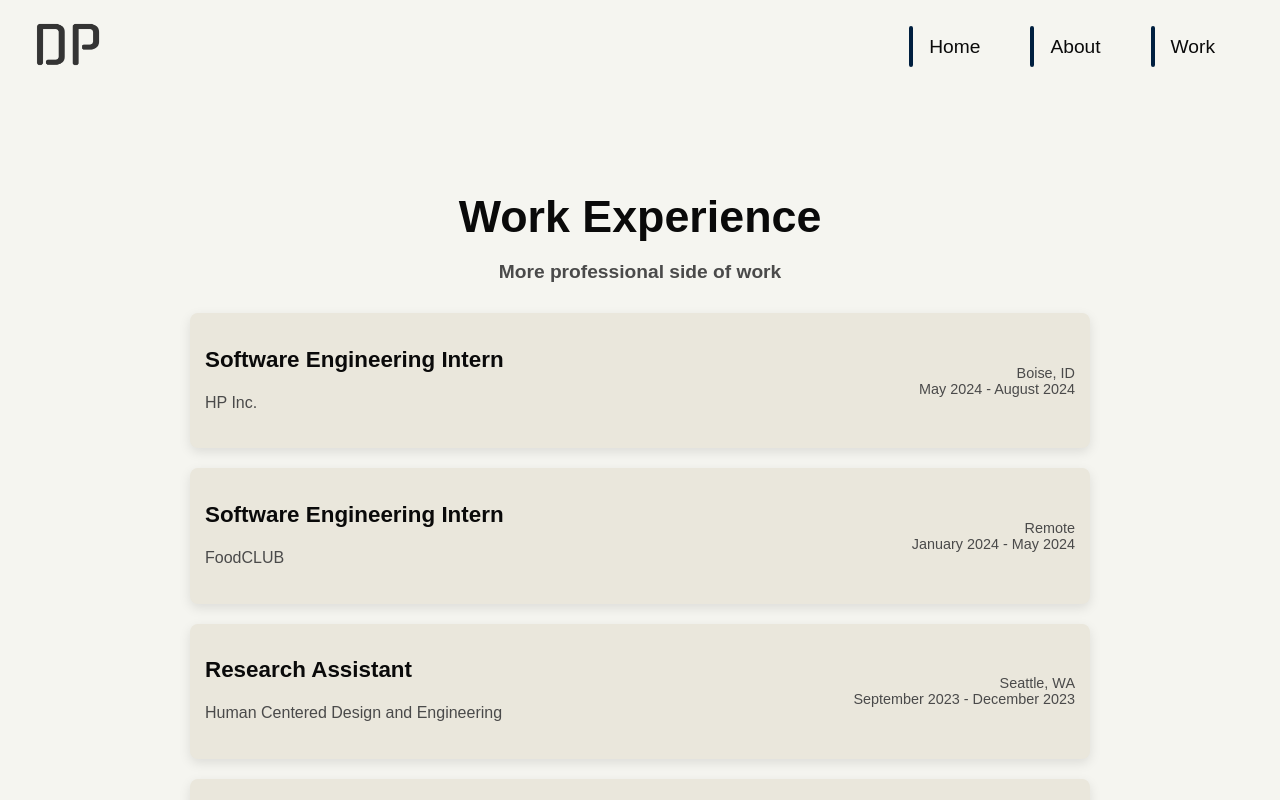
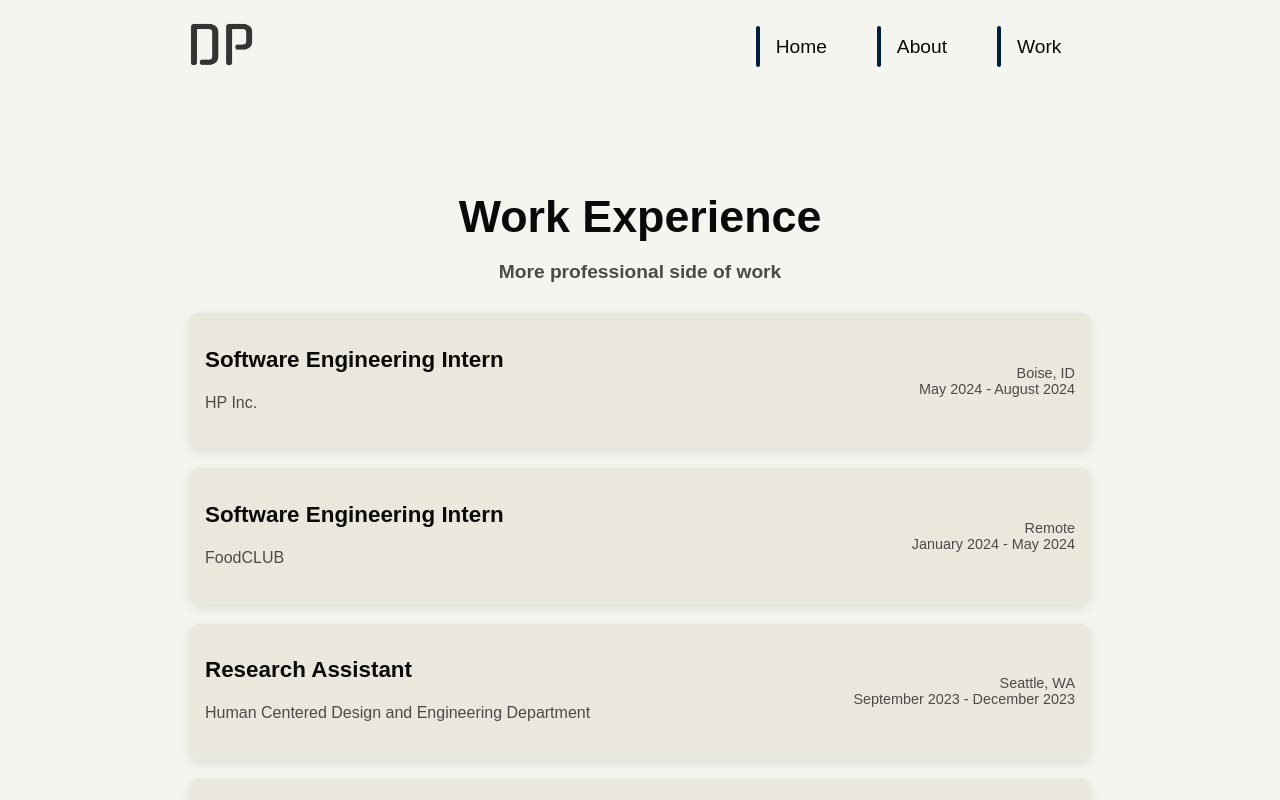
Before and after one commit to wkxdavid/personalwebsite, a React (Create React App) app: page /experience in a window 1280 px wide. Built offline with nearby package versions, Linux system fonts and the light colour scheme; the HTML template or start-up script is replaced by a standard one; a web font is replaced by a local one.

Commit message:
information school

```diff
--- a/src/App.css
+++ b/src/App.css
@@ -12,6 +12,12 @@
   list-style-type: none;
   margin: 0;
   padding: 0;
+  padding-right: 12vw;
+
+}
+
+.App-logo {
+  padding-left: 12vw;
 }
 
 .navbar li {
--- a/src/utils/static.js
+++ b/src/utils/static.js
@@ -35,7 +35,7 @@ export const workExperience = [
   {
     icon: faFlask,
     title: 'Research Assistant',
-    company: 'Human Centered Design and Engineering',
+    company: 'Human Centered Design and Engineering Department',
     location: 'Seattle, WA',
     date: 'September 2023 - December 2023',
     tech: 'Python, Pandas, OpenAI GPT 4.0, Google Perspective',
@@ -60,7 +60,7 @@ export const extracurricular = [
   {
     icon: faBriefcase,
     title: 'Teaching Assistant',
-    company: 'Information School',
+    company: 'UW Information School',
     location: 'Seattle, WA',
     date: 'September 2023 - Present',
     tech: 'React, JavaScript, Express.js, Node.js, MongoDB, Azure, R, Tidyverse, Shiny, testthat',
@@ -71,7 +71,7 @@ export const extracurricular = [
   {
     icon: faBriefcase,
     title: 'Study Abroad',
-    company: 'Sungkyunkwan University via iSchool ',
+    company: 'Sungkyunkwan University',
     location: 'Seoul, South Korea',
     date: 'September 2024',
     details: [
```
